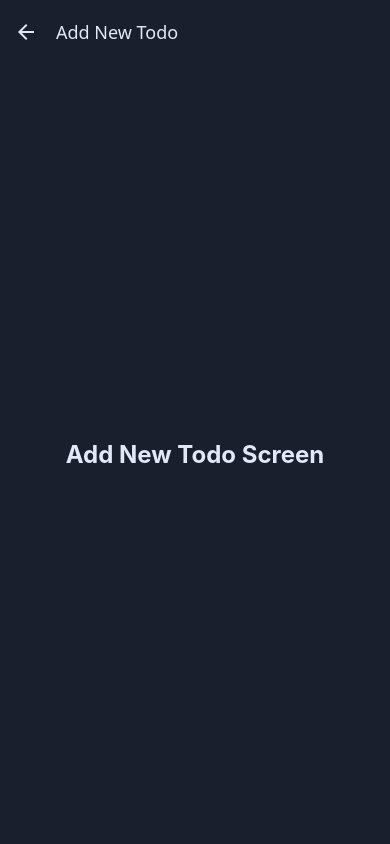
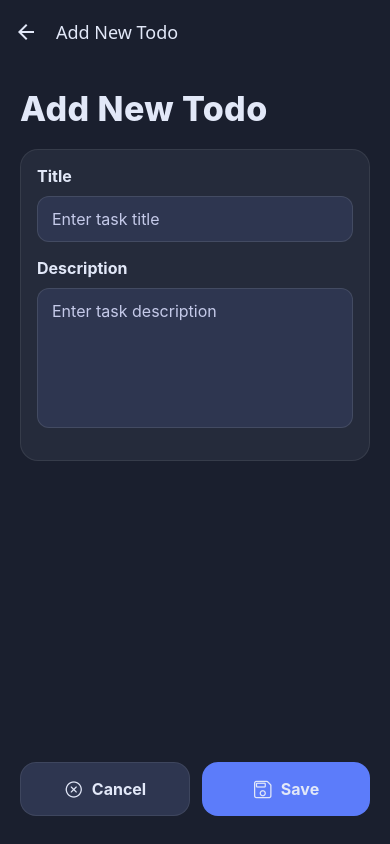
Before and after one commit to Locman23/MAD_A1, a React Native app: screen /AddTodo in a window 390 px wide. Built offline with nearby package versions, Linux system fonts and the light colour scheme.

Commit message:
TO-DO Screen created

```diff
--- a/App.js
+++ b/App.js
@@ -1,18 +1,10 @@
-import { StyleSheet, Text, View } from "react-native";
 import { NavigationContainer } from "@react-navigation/native";
 import { createNativeStackNavigator } from "@react-navigation/native-stack";
+import AddTodoScreen from "./screens/AddTodoScreen";
 import HomeScreen from "./screens/HomeScreen";
 import colors from "./theme/colors";
 
 const Stack = createNativeStackNavigator();
-
-function AddTodoScreen() {
-  return (
-    <View style={styles.placeholderContainer}>
-      <Text style={styles.placeholderText}>Add New Todo Screen</Text>
-    </View>
-  );
-}
 
 export default function App() {
   return (
@@ -44,19 +36,3 @@ export default function App() {
     </NavigationContainer>
   );
 }
-
-const styles = StyleSheet.create({
-  placeholderContainer: {
-    flex: 1,
-    alignItems: "center",
-    justifyContent: "center",
-    backgroundColor: colors.background,
-    paddingHorizontal: 24,
-  },
-  placeholderText: {
-    color: colors.textPrimary,
-    fontSize: 24,
-    fontWeight: "700",
-    textAlign: "center",
-  },
-});
--- /dev/null
+++ b/screens/AddTodoScreen.js
@@ -0,0 +1,135 @@
+import { StatusBar } from "expo-status-bar";
+import { SafeAreaView } from "react-native-safe-area-context";
+import { Ionicons } from "@expo/vector-icons";
+import {
+  KeyboardAvoidingView,
+  Platform,
+  Pressable,
+  StyleSheet,
+  Text,
+  TextInput,
+  View,
+} from "react-native";
+import colors from "../theme/colors";
+
+export default function AddTodoScreen({ navigation }) {
+  return (
+    <SafeAreaView style={styles.container}>
+      <KeyboardAvoidingView
+        style={styles.content}
+        behavior={Platform.OS === "ios" ? "padding" : undefined}
+      >
+        <Text style={styles.title}>Add New Todo</Text>
+
+        <View style={styles.formCard}>
+          <Text style={styles.label}>Title</Text>
+          <TextInput
+            style={styles.input}
+            placeholder="Enter task title"
+            placeholderTextColor={colors.textSecondary}
+          />
+
+          <Text style={styles.label}>Description</Text>
+          <TextInput
+            style={[styles.input, styles.descriptionInput]}
+            placeholder="Enter task description"
+            placeholderTextColor={colors.textSecondary}
+            multiline
+            textAlignVertical="top"
+          />
+        </View>
+
+        <View style={styles.actionsRow}>
+          <Pressable
+            style={[styles.actionButton, styles.cancelButton]}
+            onPress={() => navigation.goBack()}
+          >
+            <Ionicons name="close-circle-outline" size={20} color={colors.textPrimary} />
+            <Text style={styles.actionText}>Cancel</Text>
+          </Pressable>
+
+          <Pressable style={[styles.actionButton, styles.saveButton]} onPress={() => {}}>
+            <Ionicons name="save-outline" size={20} color={colors.textPrimary} />
+            <Text style={styles.actionText}>Save</Text>
+          </Pressable>
+        </View>
+      </KeyboardAvoidingView>
+
+      <StatusBar style="light" />
+    </SafeAreaView>
+  );
+}
+
+const styles = StyleSheet.create({
+  container: {
+    flex: 1,
+    backgroundColor: colors.background,
+  },
+  content: {
+    flex: 1,
+    paddingHorizontal: 20,
+    paddingTop: 24,
+    paddingBottom: 28,
+  },
+  title: {
+    fontSize: 34,
+    fontWeight: "800",
+    color: colors.textPrimary,
+    marginBottom: 20,
+    letterSpacing: 0.4,
+  },
+  formCard: {
+    backgroundColor: colors.surface,
+    borderRadius: 18,
+    padding: 16,
+    borderWidth: 1,
+    borderColor: "rgba(255, 255, 255, 0.08)",
+  },
+  label: {
+    fontSize: 16,
+    fontWeight: "700",
+    color: colors.textPrimary,
+    marginBottom: 10,
+  },
+  input: {
+    backgroundColor: colors.bubble,
+    borderRadius: 12,
+    borderWidth: 1,
+    borderColor: "rgba(255, 255, 255, 0.1)",
+    color: colors.textPrimary,
+    fontSize: 16,
+    paddingHorizontal: 14,
+    paddingVertical: 12,
+    marginBottom: 16,
+  },
+  descriptionInput: {
+    minHeight: 140,
+  },
+  actionsRow: {
+    marginTop: "auto",
+    flexDirection: "row",
+    gap: 12,
+  },
+  actionButton: {
+    flex: 1,
+    minHeight: 54,
+    borderRadius: 16,
+    flexDirection: "row",
+    alignItems: "center",
+    justifyContent: "center",
+    gap: 8,
+  },
+  cancelButton: {
+    backgroundColor: colors.bubble,
+    borderWidth: 1,
+    borderColor: "rgba(255, 255, 255, 0.08)",
+  },
+  saveButton: {
+    backgroundColor: colors.buttonPrimary,
+  },
+  actionText: {
+    color: colors.textPrimary,
+    fontSize: 16,
+    fontWeight: "700",
+  },
+});
```
